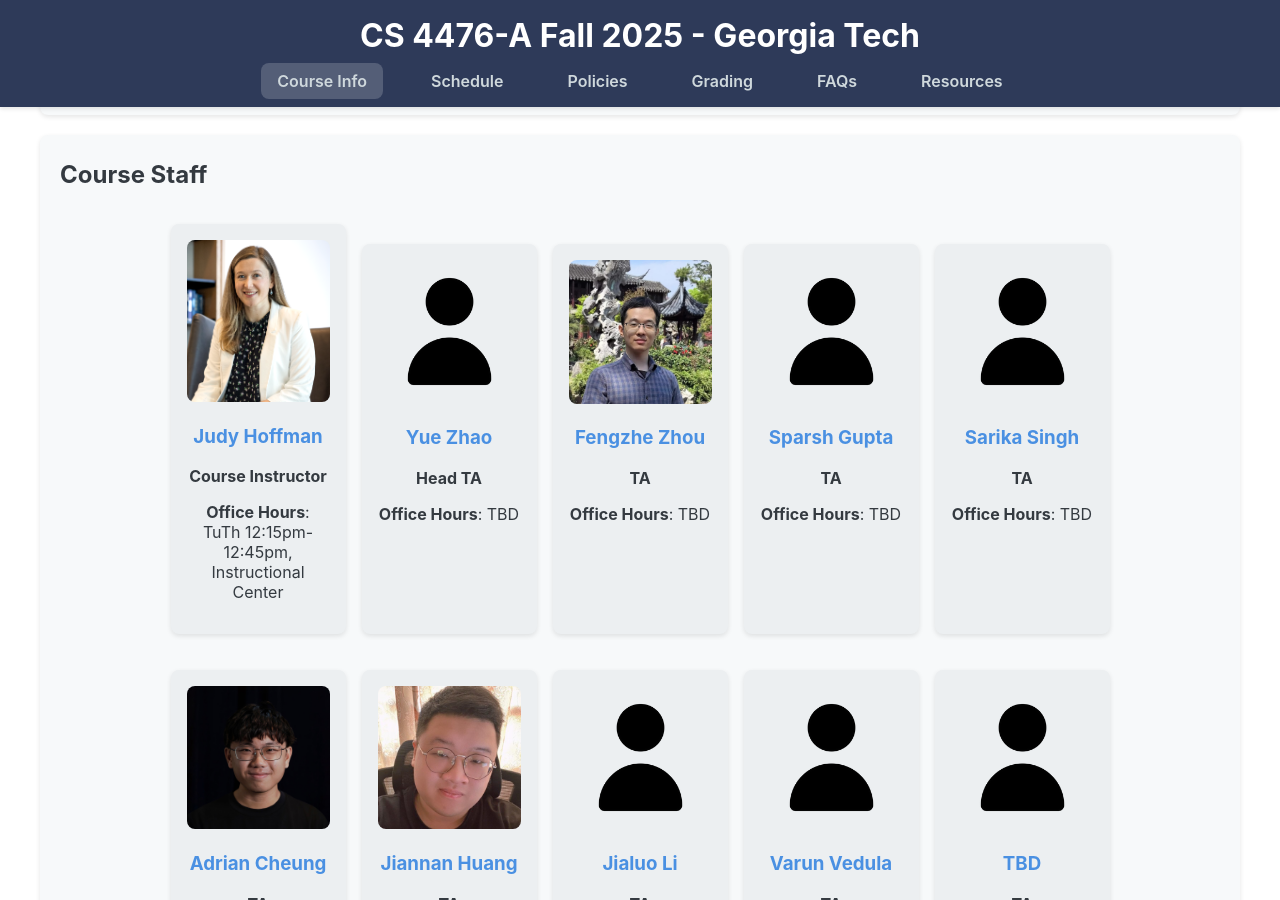
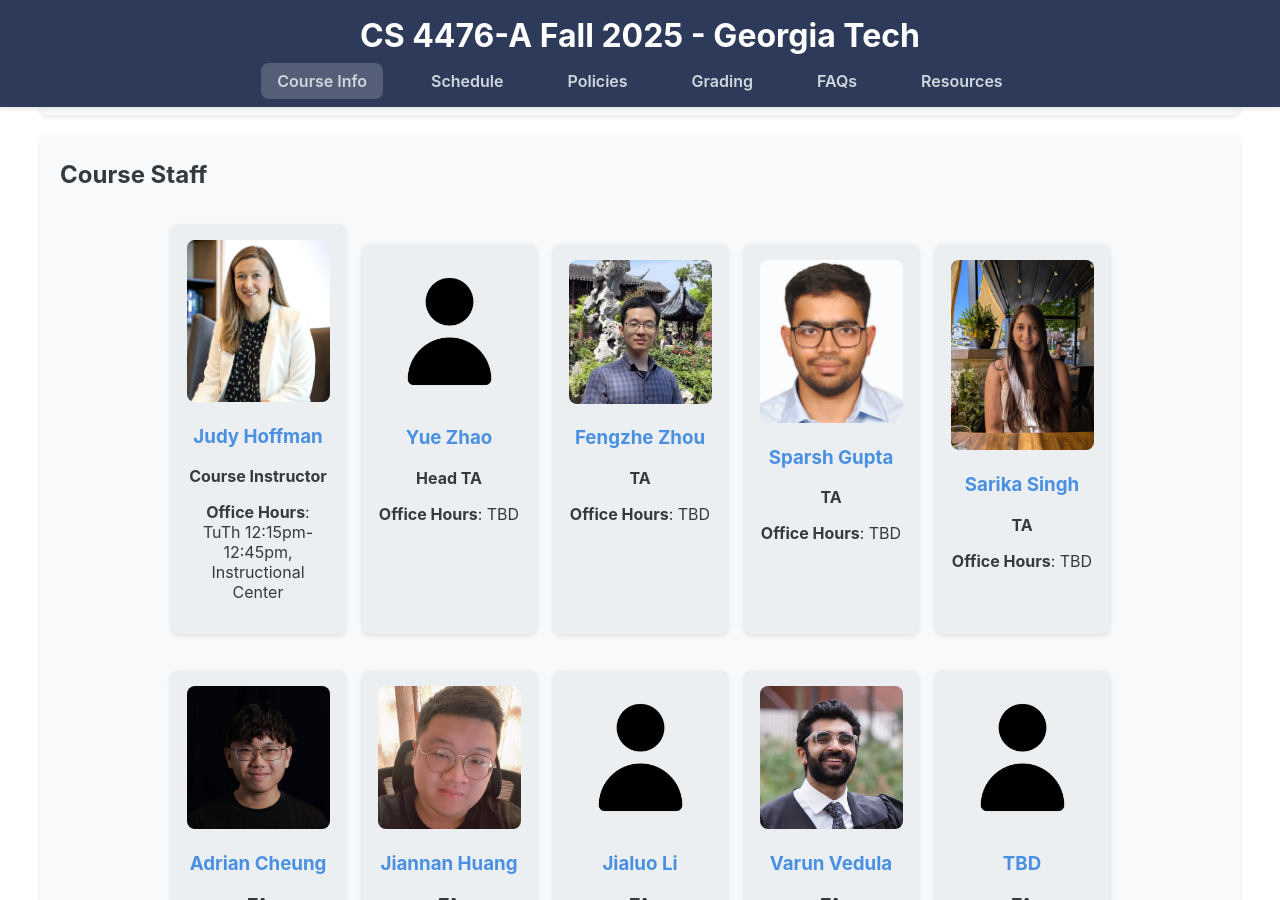
Before and after one commit to jhoffman/cs4476-fa25, a Jekyll site: the page built from index.html, in a window 1280 px wide and 900 px high, scrolled down 396 px. Built offline with Jekyll 4.4.1, drawn with Linux system fonts in a browser that asks for light colours.

Commit message:
new photos

```diff
--- a/_data/ta.yml
+++ b/_data/ta.yml
@@ -12,13 +12,13 @@
   url: ""
 
 - name: "Sparsh Gupta"
-  img: "assets/images/person.png"
+  img: "assets/images/sparsh.png"
   role: "TA"
   officehours: "TBD"
   url: ""
 
 - name: "Sarika Singh"
-  img: "assets/images/person.png"
+  img: "assets/images/sarika.jpg"
   role: "TA"
   officehours: "TBD"
   url: ""
@@ -42,7 +42,7 @@
   url: ""
 
 - name: "Varun Vedula"
-  img: "assets/images/person.png"
+  img: "assets/images/varun.png"
   role: "TA"
   officehours: "TBD"
   url: ""
```
Also changed, not shown: assets/images/sarika.jpg (added), assets/images/sparsh.png (added), assets/images/varun.png (added).
